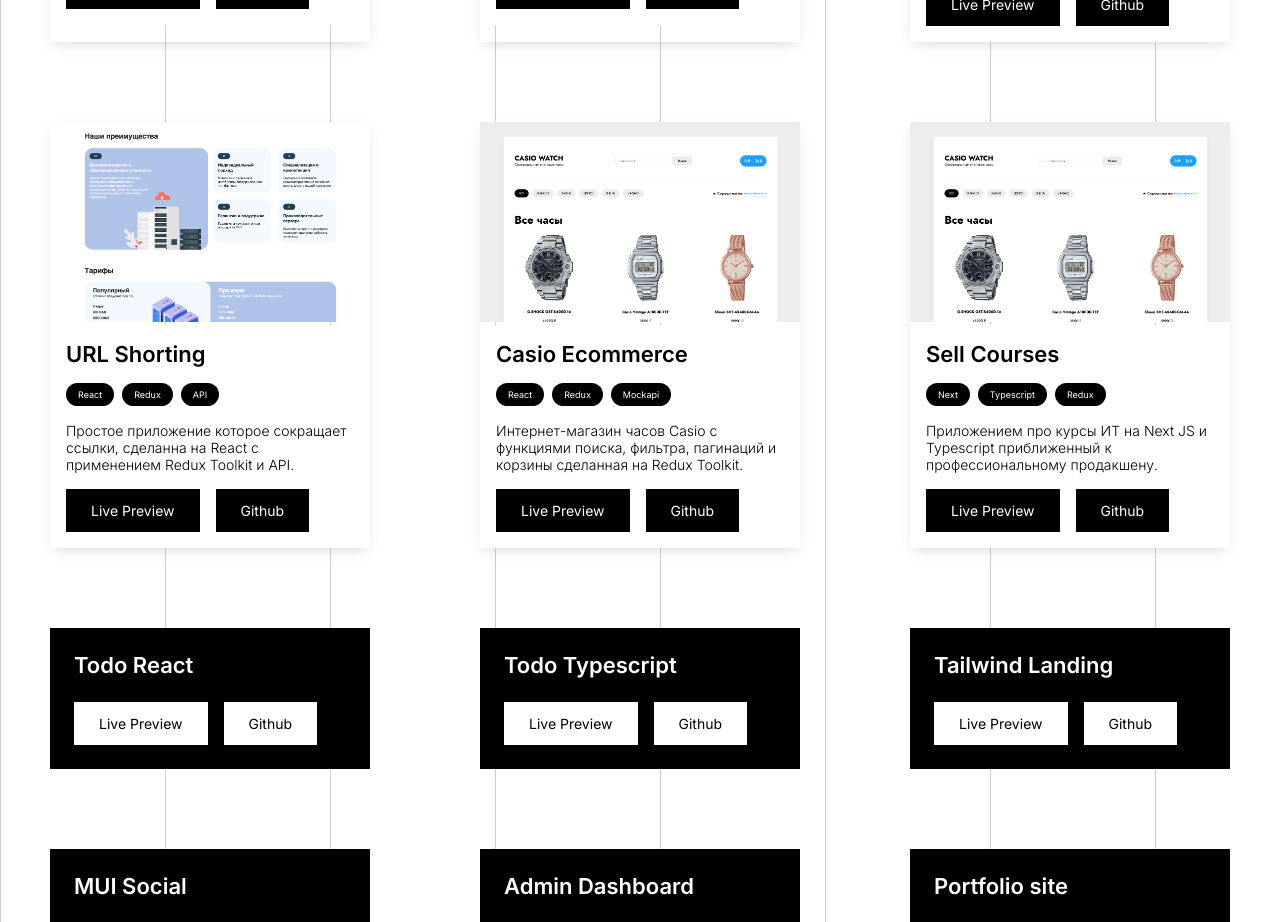
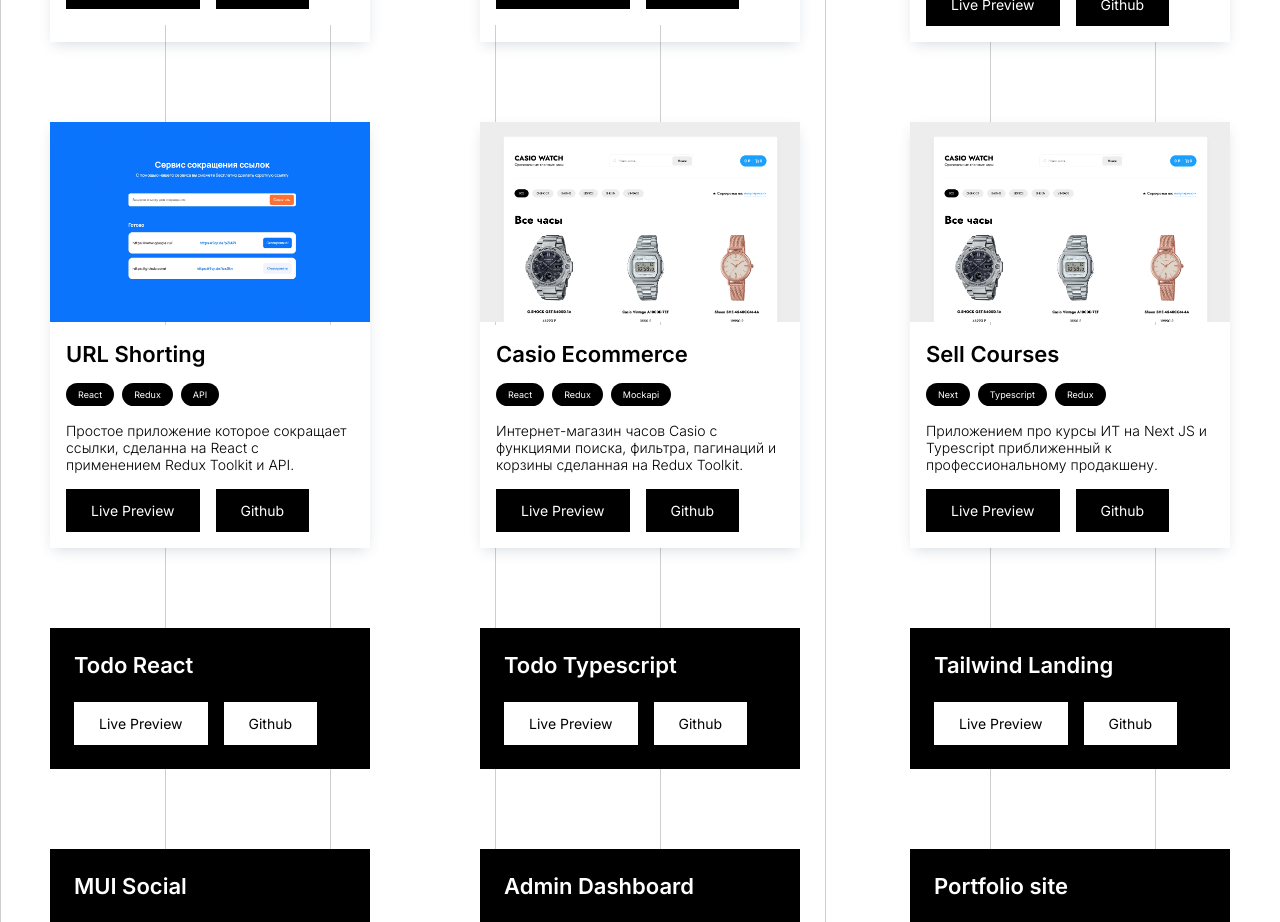
Before and after one commit to berdibekovadilet/adilet_com, a Next.js app: page / in a window 1280 px wide. Shown: the part 940-1862 px from the top of the page. Built offline with nearby package versions, Linux system fonts and the light colour scheme.

Commit message:
added urlshorint project

```diff
--- a/data.js
+++ b/data.js
@@ -31,13 +31,13 @@
   },
   {
     id: 4,
-    cover: "/images/helpdesk/cover.webp",
-    image: "/images/helpdesk/page.webp",
+    cover: "/images/urlshorting/1.webp",
+    image: "/images/urlshorting/1.webp",
     title: "URL Shorting",
     chips: ["React", "Redux", "API"],
     desc: "Простое приложение которое сокращает ссылки, сделанна на React с применением Redux Toolkit и API.",
-    livePreview: "https://helpdesk.kg/",
-    github: "https://github.com/berdibekovadilet/server_rent_nextjs",
+    livePreview: "https://urlshorting.netlify.app/",
+    github: "https://github.com/berdibekovadilet/url-shorting-app",
   },
   {
     id: 5,
--- a/styles/Home.module.scss
+++ b/styles/Home.module.scss
@@ -1,4 +1,3 @@
 .container {
   padding: 0 2rem;
-
 }
```
Also changed, not shown: public/images/urlshorting/1.webp (added).
